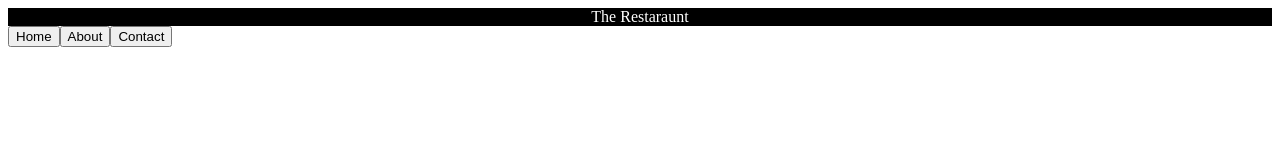
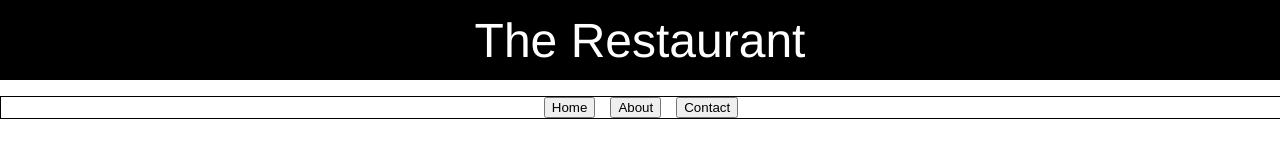
Before and after one commit to hysyb/TOP_restaurantPage, a website built with webpack: page dist/index.html in a window 1280 px wide. Built offline with Linux system fonts and the light colour scheme.

Commit message:
add some basic styling

```diff
--- a/src/index.js
+++ b/src/index.js
@@ -3,7 +3,7 @@ let content = document.querySelector('#content');
 let header = document.createElement('div');
 
 header.classList.add('header');
-header.innerText = 'The Restaraunt'
+header.innerText = 'The Restaurant'
 
 content.appendChild(header);
 
@@ -19,5 +19,5 @@ contactBtn.textContent = "Contact";
 tabContainer.appendChild(homeBtn);
 tabContainer.appendChild(aboutBtn);
 tabContainer.appendChild(contactBtn);
-
+tabContainer.classList.add('tabContainer');
 content.appendChild(tabContainer);
--- a/src/style.css
+++ b/src/style.css
@@ -1,5 +1,18 @@
+body, html {margin: 0;padding: 0;}
 .header {
     background-color: black;
     color: white;
-    text-align: center;
+  display: grid;
+  place-items: center;
+    height: 10vh;
+    font-size: 48px;
+    font-family: 'Franklin Gothic Medium', 'Arial Narrow', Arial, sans-serif;
 }
+.tabContainer {
+    display:flex;
+    justify-content: center;
+    width: 100%;
+    border: solid 1px black;
+    gap: 15px;
+    margin-top: 2vh;
+}
```
Also changed, not shown: dist/main.js.
